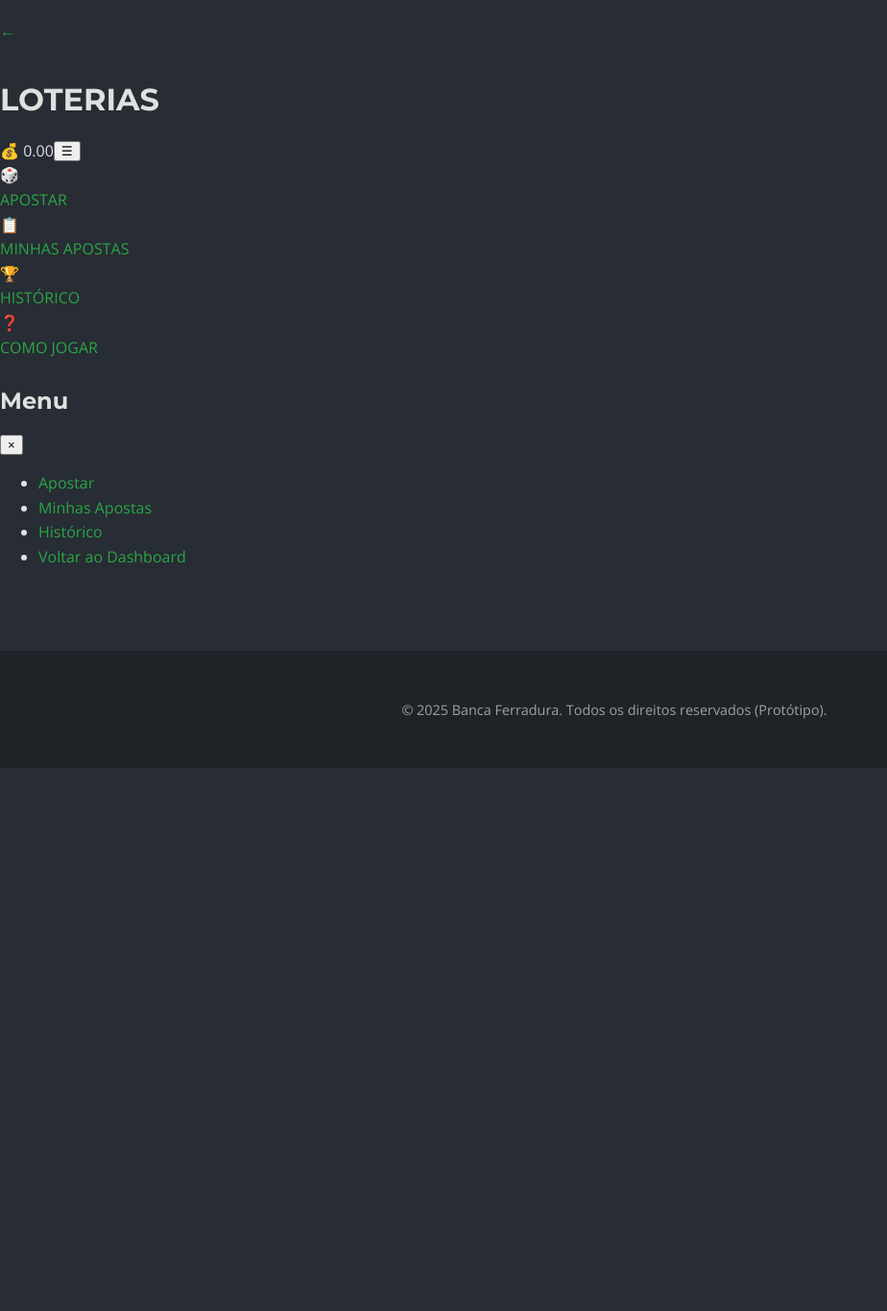
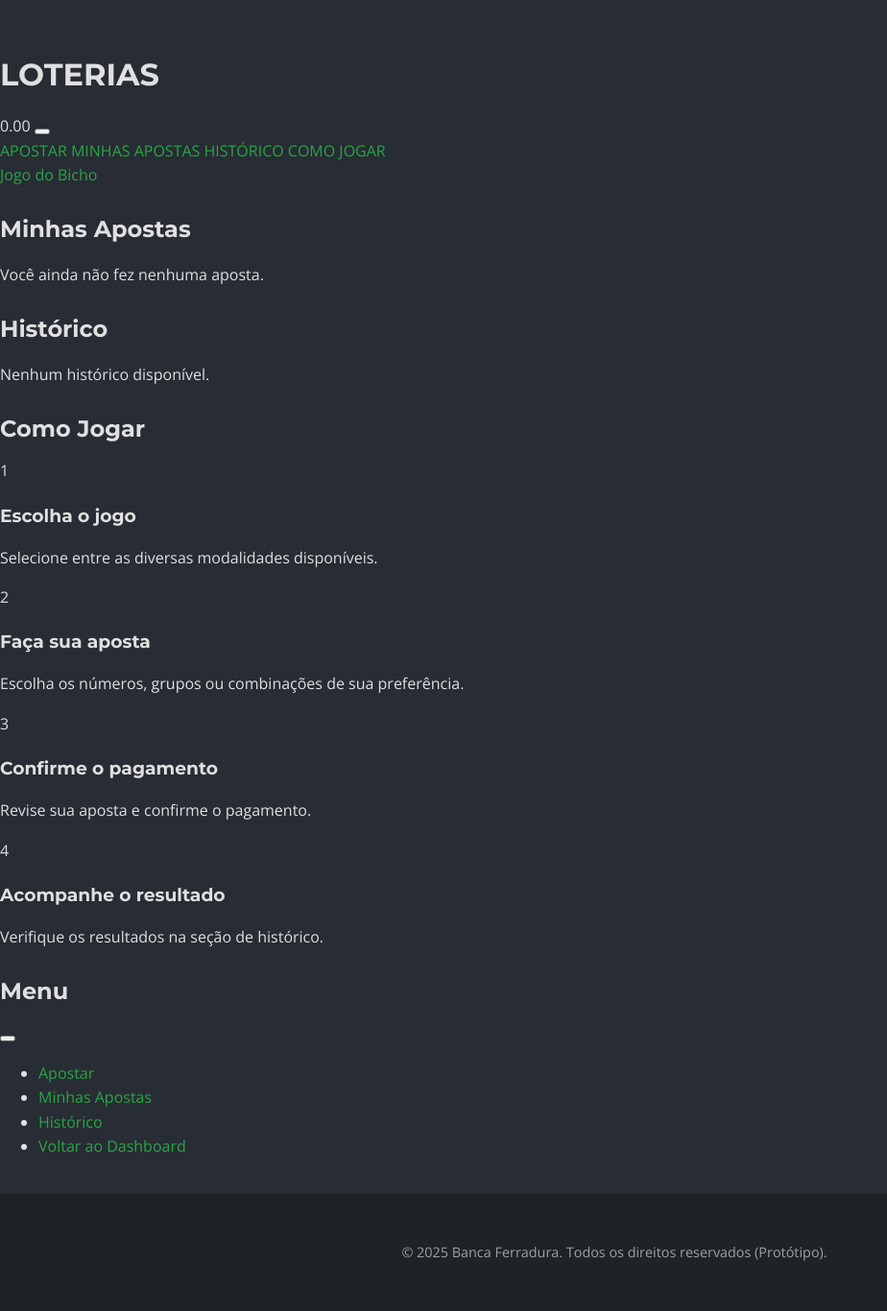
Before and after one commit to BancaTerritory/Banca-Ferradura, a Flask app: page /lottery/ in a window 1280 px wide. Shown: the whole page at 96% size, without its empty margins (0-924 px from the left). Before the commit the page ends 749 px from the top, so only its background shows below. Run offline with Flask 3, Linux system fonts and the light colour scheme.

Commit message:
Implementar novo menu de loterias com navegação por abas"

```diff
--- a/src/templates/lottery/index.html
+++ b/src/templates/lottery/index.html
@@ -1,127 +1,421 @@
 {% extends "base.html" %}
+{% set lottery_numbers = lottery_numbers|default([]) %}
+{% set draw_date = draw_date|default('') %}
+{% set draw_numbers = draw_numbers|default([]) %}
 
 {% block title %}Loterias - Banca Ferradura{% endblock %}
 
+{% block content %}
+<div class="lottery-container">
+  <!-- Cabeçalho com saldo -->
+  <div class="lottery-header">
+    <h1>LOTERIAS</h1>
+    <div class="balance-container">
+      <i class="fas fa-coins"></i>
+      <span class="balance">{{ "%.2f"|format(balance|default(0)) }}</span>
+      <button class="balance-details"><i class="fas fa-bars"></i></button>
+    </div>
+  </div>
+
+  <!-- Menu de navegação principal -->
+  <div class="lottery-nav">
+    <a href="#" class="nav-item active" data-target="apostar">
+      <i class="fas fa-ticket-alt"></i>
+      <span>APOSTAR</span>
+    </a>
+    <a href="#" class="nav-item" data-target="minhas-apostas">
+      <i class="fas fa-list-alt"></i>
+      <span>MINHAS APOSTAS</span>
+    </a>
+    <a href="#" class="nav-item" data-target="historico">
+      <i class="fas fa-history"></i>
+      <span>HISTÓRICO</span>
+    </a>
+    <a href="#" class="nav-item" data-target="como-jogar">
+      <i class="fas fa-question-circle"></i>
+      <span>COMO JOGAR</span>
+    </a>
+  </div>
+
+  <!-- Conteúdo das seções -->
+  <div class="content-section active" id="apostar">
+    <div class="options-grid">
+      <a href="{{ url_for('lottery_blueprint_v1.modalidade') }}" class="option-card">
+        <div class="option-icon"><i class="fas fa-paw"></i></div>
+        <div class="option-title">Jogo do Bicho</div>
+      </a>
+      <!-- Adicione mais opções de jogos aqui -->
+    </div>
+  </div>
+
+  <div class="content-section" id="minhas-apostas">
+    <h2>Minhas Apostas</h2>
+    <div class="bets-list">
+      <!-- Lista de apostas do usuário -->
+      {% if user_bets|default([]) %}
+        {% for bet in user_bets %}
+          <div class="bet-item">
+            <div class="bet-info">
+              <span class="bet-type">{{ bet.type }}</span>
+              <span class="bet-date">{{ bet.date }}</span>
+            </div>
+            <div class="bet-amount">R$ {{ "%.2f"|format(bet.amount) }}</div>
+          </div>
+        {% endfor %}
+      {% else %}
+        <p class="empty-message">Você ainda não fez nenhuma aposta.</p>
+      {% endif %}
+    </div>
+  </div>
+
+  <div class="content-section" id="historico">
+    <h2>Histórico</h2>
+    <div class="history-list">
+      <!-- Histórico de resultados -->
+      {% if lottery_history|default([]) %}
+        {% for item in lottery_history %}
+          <div class="history-item">
+            <div class="history-date">{{ item.date }}</div>
+            <div class="history-result">{{ item.result }}</div>
+          </div>
+        {% endfor %}
+      {% else %}
+        <p class="empty-message">Nenhum histórico disponível.</p>
+      {% endif %}
+    </div>
+  </div>
+
+  <div class="content-section" id="como-jogar">
+    <h2>Como Jogar</h2>
+    <div class="instructions">
+      <div class="instruction-step">
+        <div class="step-number">1</div>
+        <div class="step-content">
+          <h3>Escolha o jogo</h3>
+          <p>Selecione entre as diversas modalidades disponíveis.</p>
+        </div>
+      </div>
+      <div class="instruction-step">
+        <div class="step-number">2</div>
+        <div class="step-content">
+          <h3>Faça sua aposta</h3>
+          <p>Escolha os números, grupos ou combinações de sua preferência.</p>
+        </div>
+      </div>
+      <div class="instruction-step">
+        <div class="step-number">3</div>
+        <div class="step-content">
+          <h3>Confirme o pagamento</h3>
+          <p>Revise sua aposta e confirme o pagamento.</p>
+        </div>
+      </div>
+      <div class="instruction-step">
+        <div class="step-number">4</div>
+        <div class="step-content">
+          <h3>Acompanhe o resultado</h3>
+          <p>Verifique os resultados na seção de histórico.</p>
+        </div>
+      </div>
+    </div>
+  </div>
+
+  <!-- Menu lateral (opcional) -->
+  <div class="side-menu">
+    <div class="menu-header">
+      <h2>Menu</h2>
+      <button class="close-menu"><i class="fas fa-times"></i></button>
+    </div>
+    <ul class="menu-list">
+      <li class="menu-item"><a href="{{ url_for('lottery_blueprint_v1.modalidade') }}">Apostar</a></li>
+      <li class="menu-item"><a href="{{ url_for('lottery_blueprint_v1.api_grupos') }}">Minhas Apostas</a></li>
+      <li class="menu-item"><a href="{{ url_for('lottery_blueprint_v1.api_grupos') }}">Histórico</a></li>
+      <li class="menu-item"><a href="{{ url_for('main.index') }}">Voltar ao Dashboard</a></li>
+    </ul>
+  </div>
+</div>
+{% endblock %}
+
+{% block scripts %}
+<script>
+document.addEventListener('DOMContentLoaded', function() {
+  // Navegação entre abas
+  const navItems = document.querySelectorAll('.nav-item');
+  const contentSections = document.querySelectorAll('.content-section');
+
+  navItems.forEach(item => {
+    item.addEventListener('click', function(e) {
+      e.preventDefault();
+
+      // Remover classe ativa de todos os itens
+      navItems.forEach(nav => nav.classList.remove('active'));
+      contentSections.forEach(section => section.classList.remove('active'));
+
+      // Adicionar classe ativa ao item clicado
+      this.classList.add('active');
+
+      // Mostrar seção correspondente
+      const targetId = this.getAttribute('data-target');
+      document.getElementById(targetId).classList.add('active');
+    });
+  });
+
+  // Controle do menu lateral
+  const menuButton = document.querySelector('.balance-details');
+  const closeMenuButton = document.querySelector('.close-menu');
+  const sideMenu = document.querySelector('.side-menu');
+
+  if (menuButton) {
+    menuButton.addEventListener('click', function() {
+      sideMenu.classList.add('active');
+    });
+  }
+
+  if (closeMenuButton) {
+    closeMenuButton.addEventListener('click', function() {
+      sideMenu.classList.remove('active');
+    });
+  }
+
+  // Fechar menu ao clicar fora
+  document.addEventListener('click', function(e) {
+    if (sideMenu.classList.contains('active') &&
+        !sideMenu.contains(e.target) &&
+        e.target !== menuButton) {
+      sideMenu.classList.remove('active');
+    }
+  });
+});
+</script>
+{% endblock %}
+
 {% block styles %}
 <style>
-    body {
-        background-color: #f5f5f5;
-        margin: 0;
-        padding: 0;
-        font-family: Arial, sans-serif;
+/* Estilos gerais */
+.lottery-container {
+  max-width: 1200px;
+  margin: 0 auto;
+  padding: 20px;
+  font-family: 'Arial', sans-serif;
+  color: #fff;
+  background-color: #1e2130;
+  min-height: 100vh;
+  position: relative;
 }
 
-    .header {
-        background-color: #444;
-        color: white;
+/* Cabeçalho */
+.lottery-header {
+  display: flex;
+  justify-content: space-between;
+  align-items: center;
+  margin-bottom: 30px;
+}
+
+.lottery-header h1 {
+  font-size: 2.5rem;
+  font-weight: bold;
+  margin: 0;
+}
+
+.balance-container {
+  display: flex;
+  align-items: center;
+  background-color: #2a2e43;
+  padding: 10px 15px;
+  border-radius: 8px;
+}
+
+.balance-container i {
+  color: #ffd700;
+  margin-right: 10px;
+  font-size: 1.2rem;
+}
+
+.balance {
+  font-size: 1.2rem;
+  font-weight: bold;
+}
+
+.balance-details {
+  background: none;
+  border: none;
+  color: #fff;
+  margin-left: 10px;
+  cursor: pointer;
+}
+
+/* Menu de navegação */
+.lottery-nav {
+  display: flex;
+  background-color: #2a2e43;
+  border-radius: 8px;
+  margin-bottom: 30px;
+  overflow: hidden;
+}
+
+.nav-item {
+  flex: 1;
+  text-align: center;
+  padding: 15px 10px;
+  color: #fff;
+  text-decoration: none;
+  transition: all 0.3s ease;
+  display: flex;
+  flex-direction: column;
+  align-items: center;
+}
+
+.nav-item i {
+  font-size: 1.5rem;
+  margin-bottom: 5px;
+}
+
+.nav-item.active {
+  background-color: #3a3f58;
+  color: #4caf50;
+}
+
+.nav-item:hover {
+  background-color: #3a3f58;
+}
+
+/* Seções de conteúdo */
+.content-section {
+  display: none;
+  padding: 20px;
+  background-color: #2a2e43;
+  border-radius: 8px;
+  margin-bottom: 20px;
+}
+
+.content-section.active {
+  display: block;
+}
+
+/* Grade de opções */
+.options-grid {
+  display: grid;
+  grid-template-columns: repeat(auto-fill, minmax(200px, 1fr));
+  gap: 20px;
+}
+
+.option-card {
+  background-color: #3a3f58;
+  border-radius: 8px;
+  padding: 20px;
+  text-align: center;
+  color: #fff;
+  text-decoration: none;
+  transition: transform 0.3s ease;
+}
+
+.option-card:hover {
+  transform: translateY(-5px);
+}
+
+.option-icon {
+  font-size: 2.5rem;
+  margin-bottom: 15px;
+  color: #4caf50;
+}
+
+.option-title {
+  font-size: 1.2rem;
+  font-weight: bold;
+}
+
+/* Listas */
+.bets-list, .history-list {
+  display: flex;
+  flex-direction: column;
+  gap: 10px;
+}
+
+.bet-item, .history-item {
+  background-color: #3a3f58;
+  border-radius: 8px;
   padding: 15px;
   display: flex;
   justify-content: space-between;
   align-items: center;
 }
 
-    .header h1 {
-        margin: 0;
-        font-size: 20px;
+.empty-message {
+  text-align: center;
+  padding: 20px;
+  color: #aaa;
 }
 
-    .back-button {
-        color: white;
-        text-decoration: none;
-        font-size: 24px;
+/* Instruções */
+.instructions {
+  display: flex;
+  flex-direction: column;
+  gap: 20px;
 }
 
-    .menu-button {
-        color: white;
-        background: none;
-        border: none;
-        font-size: 24px;
-        cursor: pointer;
-    }
-
-    .balance {
-        background-color: #555;
-        color: white;
-        padding: 8px 15px;
-        border-radius: 5px;
+.instruction-step {
   display: flex;
-        align-items: center;
-    }
-
-    .balance-icon {
-        margin-right: 8px;
-    }
-
-    .options-grid {
-        display: grid;
-        grid-template-columns: repeat(2, 1fr);
   gap: 15px;
+  background-color: #3a3f58;
+  border-radius: 8px;
   padding: 15px;
 }
 
-    .option-card {
-        background-color: #673AB7;
-        color: white;
-        border-radius: 8px;
-        padding: 30px 15px;
-        text-align: center;
+.step-number {
+  width: 40px;
+  height: 40px;
+  background-color: #4caf50;
+  border-radius: 50%;
   display: flex;
-        flex-direction: column;
+  justify-content: center;
   align-items: center;
-        justify-content: center;
-        text-decoration: none;
-        box-shadow: 0 2px 4px rgba(0,0,0,0.1);
-    }
-
-    .option-icon {
-        font-size: 36px;
-        margin-bottom: 15px;
-    }
-
-    .option-title {
-        font-size: 18px;
+  font-size: 1.2rem;
   font-weight: bold;
 }
 
-    .menu-overlay {
+.step-content h3 {
+  margin-top: 0;
+  margin-bottom: 5px;
+}
+
+.step-content p {
+  margin: 0;
+  color: #ccc;
+}
+
+/* Menu lateral */
+.side-menu {
   position: fixed;
   top: 0;
-        right: 0;
-        bottom: 0;
-        left: 0;
-        background-color: rgba(0,0,0,0.5);
-        z-index: 100;
-        display: none;
+  right: -300px;
+  width: 300px;
+  height: 100vh;
+  background-color: #2a2e43;
+  transition: right 0.3s ease;
+  z-index: 1000;
+  box-shadow: -2px 0 10px rgba(0, 0, 0, 0.3);
 }
 
-    .menu-sidebar {
-        position: fixed;
-        top: 0;
+.side-menu.active {
   right: 0;
-        bottom: 0;
-        width: 80%;
-        max-width: 300px;
-        background-color: white;
-        z-index: 101;
-        transform: translateX(100%);
-        transition: transform 0.3s ease;
-        overflow-y: auto;
 }
 
 .menu-header {
-        background-color: #444;
-        color: white;
-        padding: 15px;
   display: flex;
   justify-content: space-between;
   align-items: center;
+  padding: 20px;
+  border-bottom: 1px solid #3a3f58;
 }
 
-    .menu-close {
-        color: white;
+.menu-header h2 {
+  margin: 0;
+}
+
+.close-menu {
   background: none;
   border: none;
-        font-size: 24px;
+  color: #fff;
+  font-size: 1.2rem;
   cursor: pointer;
 }
 
@@ -132,94 +426,40 @@
 }
 
 .menu-item {
-        padding: 15px;
-        border-bottom: 1px solid #eee;
+  border-bottom: 1px solid #3a3f58;
 }
 
 .menu-item a {
-        color: #333;
+  display: block;
+  padding: 15px 20px;
+  color: #fff;
   text-decoration: none;
-        display: block;
+  transition: background-color 0.3s ease;
 }
 
-    .menu-active .menu-overlay {
-        display: block;
+.menu-item a:hover {
+  background-color: #3a3f58;
 }
 
-    .menu-active .menu-sidebar {
-        transform: translateX(0);
+/* Responsividade */
+@media (max-width: 768px) {
+  .lottery-nav {
+    flex-wrap: wrap;
+  }
+
+  .nav-item {
+    flex-basis: 50%;
+  }
+
+  .options-grid {
+    grid-template-columns: repeat(auto-fill, minmax(150px, 1fr));
+  }
+}
+
+@media (max-width: 480px) {
+  .nav-item {
+    flex-basis: 100%;
+  }
 }
 </style>
 {% endblock %}
-{% set draw_date = draw_date|default('') %}
-{% set draw_numbers = draw_numbers|default([]) %}
-{% set lottery_numbers = lottery_numbers|default([]) %}
-{% block content %}
-<div class="header">
-    <a href="{{ url_for('main.index') }}" class="back-button">←</a>
-    <h1>LOTERIAS</h1>
-    <div style="display: flex; align-items: center;">
-        <div class="balance">
-            <span class="balance-icon">💰</span>
-            <span>{{ "%.2f"|format(balance|default(0)) }}</span>
-        </div>
-        <button class="menu-button" id="menuButton">☰</button>
-    </div>
-</div>
-
-<div class="options-grid">
-    <a href="{{ url_for('lottery_blueprint_v1.modalidade') }}" class="option-card">
-        <div class="option-icon">🎲</div>
-        <div class="option-title">APOSTAR</div>
-    </a>
-    <a href="{{ url_for('lottery_blueprint_v1.api_grupos') }}" class="option-card">
-        <div class="option-icon">📋</div>
-        <div class="option-title">MINHAS APOSTAS</div>
-    </a>
-    <a href="{{ url_for('lottery_blueprint_v1.api_grupos') }}" class="option-card">
-        <div class="option-icon">🏆</div>
-        <div class="option-title">HISTÓRICO</div>
-    </a>
-    <a href="#" class="option-card">
-        <div class="option-icon">❓</div>
-        <div class="option-title">COMO JOGAR</div>
-    </a>
-</div>
-
-<!-- Menu Lateral -->
-<div class="menu-overlay" id="menuOverlay"></div>
-<div class="menu-sidebar" id="menuSidebar">
-    <div class="menu-header">
-        <h2>Menu</h2>
-        <button class="menu-close" id="menuClose">×</button>
-    </div>
-    <ul class="menu-list">
-        <li class="menu-item"><a href="{{ url_for('lottery_blueprint_v1.modalidade') }}">Apostar</a></li>
-        <li class="menu-item"><a href="{{ url_for('lottery_blueprint_v1.api_grupos') }}">Minhas Apostas</a></li>
-<li class="menu-item"><a href="{{ url_for('lottery_blueprint_v1.api_grupos') }}">Histórico</a></li>
-        <li class="menu-item"><a href="{{ url_for('main.index') }}">Voltar ao Dashboard</a></li>
-    </ul>
-</div>
-
-<script>
-    // Funcionalidade para o menu lateral
-    document.addEventListener('DOMContentLoaded', function() {
-        const menuButton = document.getElementById('menuButton');
-        const menuClose = document.getElementById('menuClose');
-        const menuOverlay = document.getElementById('menuOverlay');
-        const body = document.body;
-
-        menuButton.addEventListener('click', function() {
-            body.classList.add('menu-active');
-        });
-
-        menuClose.addEventListener('click', function() {
-            body.classList.remove('menu-active');
-        });
-
-        menuOverlay.addEventListener('click', function() {
-            body.classList.remove('menu-active');
-        });
-    });
-</script>
-{% endblock %}
```
Lines whose indentation alone changed are shown as unchanged.
